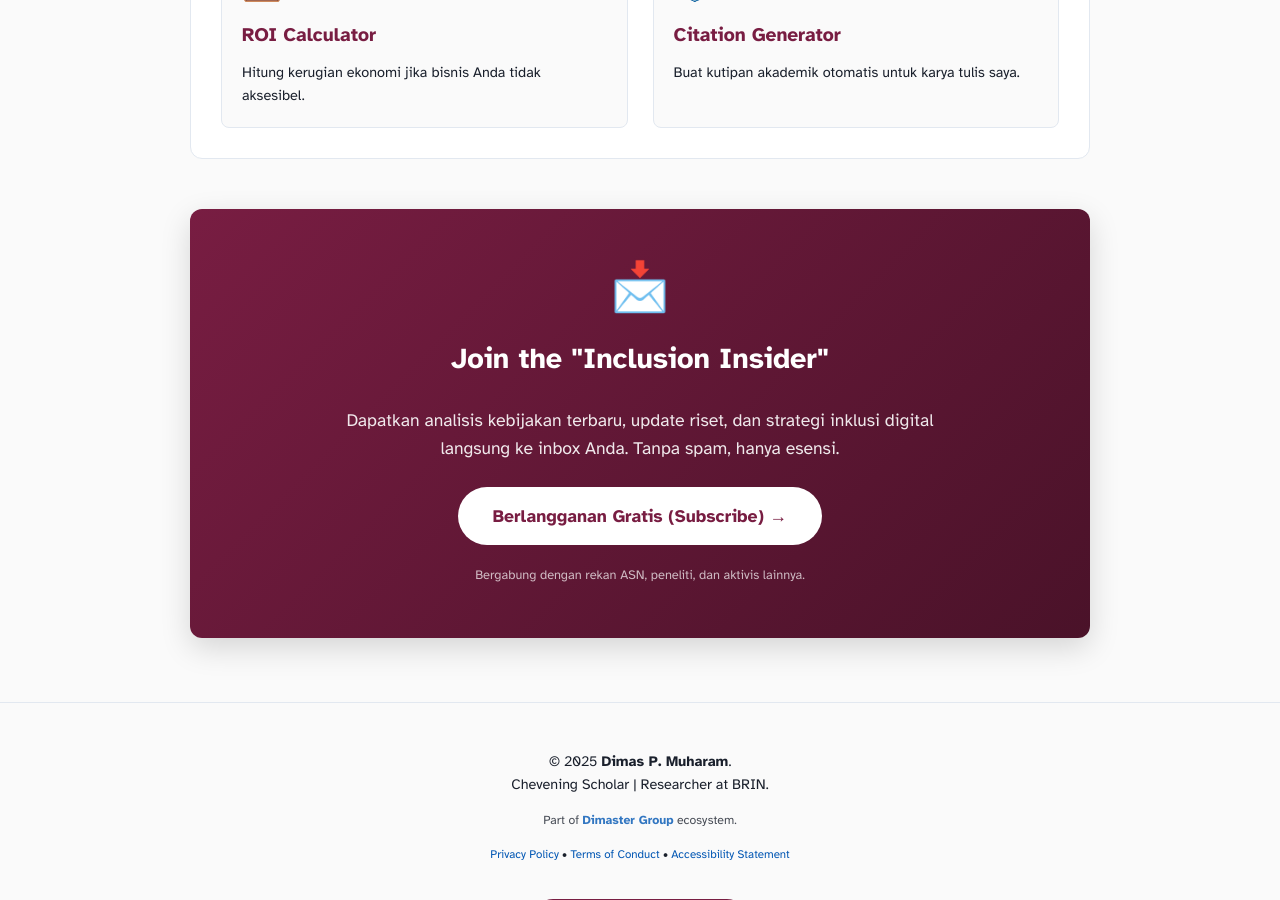
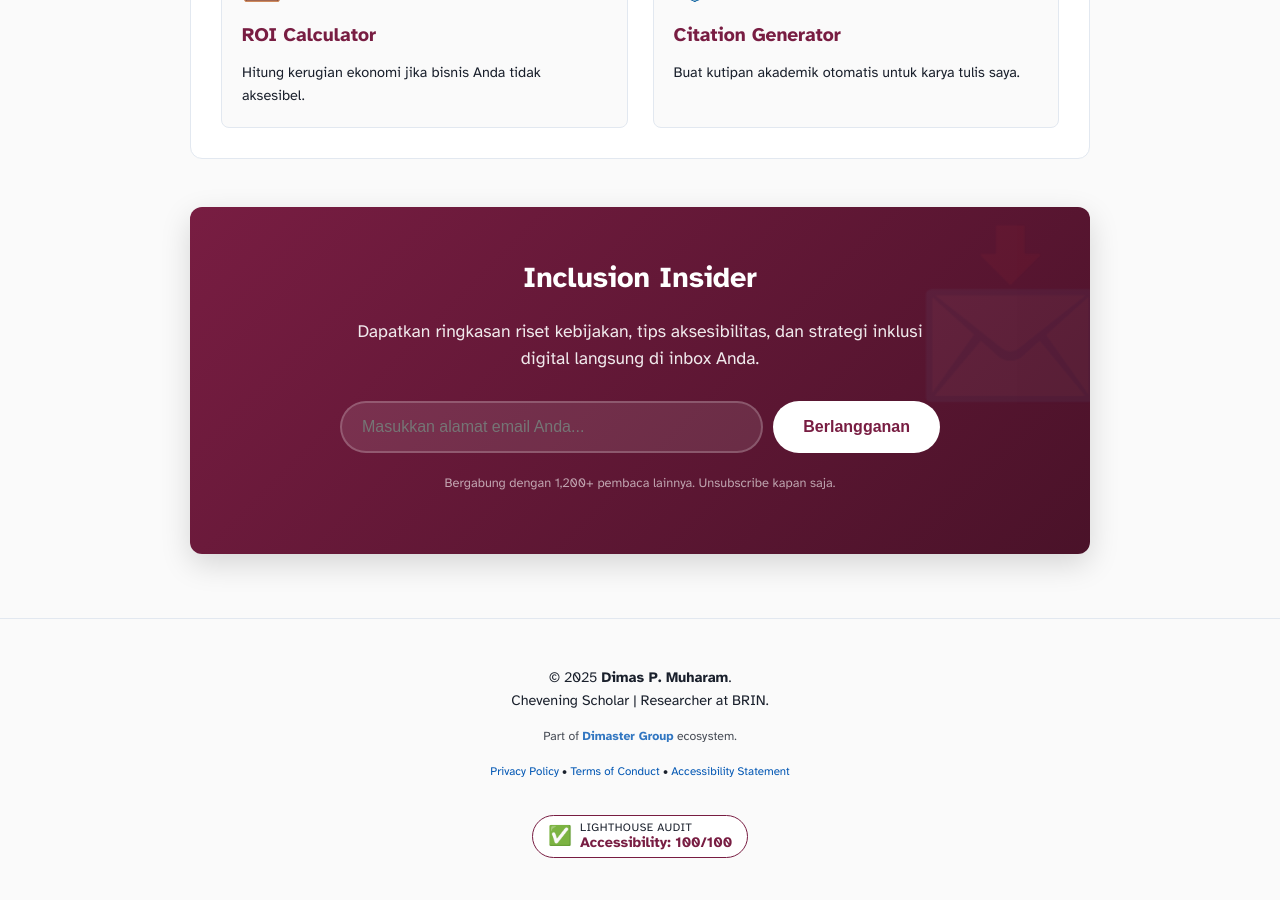
Before and after one commit to dimasmuharam/blog, a Jekyll site: the page built from index.md, in a window 1280 px wide and 900 px high, scrolled down 1336 px. Built offline with Jekyll 4.4.1, drawn with Linux system fonts in a browser that asks for light colours.

Commit message:
Update newsletter.html

```diff
--- a/_includes/newsletter.html
+++ b/_includes/newsletter.html
@@ -1,41 +1,82 @@
 <div class="newsletter-box" style="
     background: linear-gradient(135deg, var(--primary-color) 0%, #4a1229 100%);
     color: white;
-    padding: 40px 30px;
+    padding: 3rem 2rem;
     border-radius: 12px;
-    margin-top: 50px;
-    margin-bottom: 50px;
+    margin: 3rem 0;
     text-align: center;
     box-shadow: 0 10px 30px rgba(0,0,0,0.15);
+    position: relative;
+    overflow: hidden;
 ">
-    <div style="max-width: 600px; margin: 0 auto;">
-        <span style="font-size: 3rem; display: block; margin-bottom: 10px;">📩</span>
+    <div style="position: absolute; top: -20px; right: -20px; font-size: 10rem; opacity: 0.05; pointer-events: none;">📩</div>
 
-        <h2 style="color: white; margin-top: 0; font-size: 1.8rem;">
-            Join the "Inclusion Insider"
+    <div style="max-width: 600px; margin: 0 auto; position: relative; z-index: 2;">
+
+        <h2 style="color: white; margin-top: 0; font-size: 1.8rem; margin-bottom: 10px;">
+            Inclusion Insider
         </h2>
 
-        <p style="font-size: 1.1rem; opacity: 0.9; margin-bottom: 25px; line-height: 1.6;">
-            Dapatkan analisis kebijakan terbaru, update riset, dan strategi inklusi digital langsung ke inbox Anda.
-            Tanpa spam, hanya esensi.
+        <p style="font-size: 1.1rem; opacity: 0.9; margin-bottom: 30px; line-height: 1.5;">
+            Dapatkan ringkasan riset kebijakan, tips aksesibilitas, dan strategi inklusi digital langsung di inbox Anda.
         </p>
 
-        <a href="https://dimasmuharam.substack.com" target="_blank" class="button" style="
-            background: white;
-            color: var(--primary-color);
-            padding: 15px 35px;
-            border-radius: 50px;
-            font-weight: bold;
-            font-size: 1.1rem;
-            display: inline-block;
-            transition: transform 0.2s;
-            text-decoration: none;
-        " onmouseover="this.style.transform='scale(1.05)'" onmouseout="this.style.transform='scale(1)'">
-            Berlangganan Gratis (Subscribe) &rarr;
-        </a>
+        <form
+            action="https://dimasmuharam.substack.com/api/v1/free?no_js=true"
+            method="post"
+            target="_blank"
+            style="display: flex; flex-wrap: wrap; gap: 10px; justify-content: center;"
+        >
 
-        <p style="font-size: 0.8rem; margin-top: 20px; opacity: 0.7;">
-            Bergabung dengan rekan ASN, peneliti, dan aktivis lainnya.
+            <input
+                type="email"
+                name="email"
+                placeholder="Masukkan alamat email Anda..."
+                aria-label="Alamat Email"
+                required
+                style="
+                    flex: 1;
+                    min-width: 250px;
+                    padding: 15px 20px;
+                    border-radius: 50px;
+                    border: 2px solid rgba(255,255,255,0.2);
+                    background: rgba(255,255,255,0.1);
+                    color: white;
+                    font-size: 1rem;
+                    outline: none;
+                    transition: all 0.3s;
+                "
+                onfocus="this.style.background='white'; this.style.color='black';"
+                onblur="if(this.value===''){this.style.background='rgba(255,255,255,0.1)'; this.style.color='white';}"
+            >
+
+            <button
+                type="submit"
+                style="
+                    background: white;
+                    color: var(--primary-color);
+                    border: none;
+                    padding: 15px 30px;
+                    border-radius: 50px;
+                    font-weight: bold;
+                    font-size: 1rem;
+                    cursor: pointer;
+                    transition: transform 0.2s;
+                "
+                onmouseover="this.style.transform='scale(1.05)'"
+                onmouseout="this.style.transform='scale(1)'"
+            >
+                Berlangganan
+            </button>
+
+            <input type="hidden" name="first_url" value="https://dimasmuharam.substack.com/p/coming-soon" style="display:none">
+            <input type="hidden" name="first_referrer" value="https://dimasmuharam.substack.com/" style="display:none">
+            <input type="hidden" name="source" value="cover_page" style="display:none">
+
+        </form>
+
+        <p style="font-size: 0.8rem; margin-top: 20px; opacity: 0.6;">
+            Bergabung dengan 1,200+ pembaca lainnya. Unsubscribe kapan saja.
         </p>
     </div>
 </div>
```
